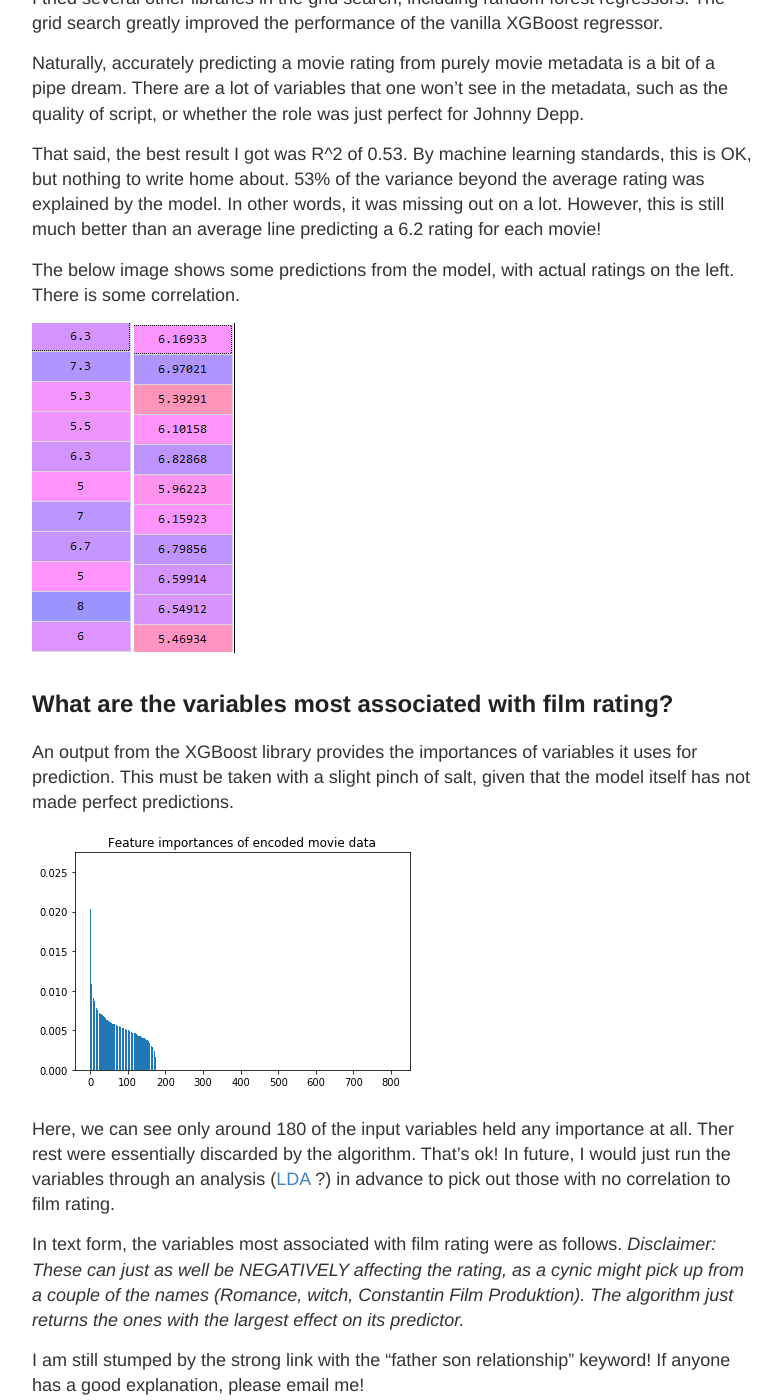
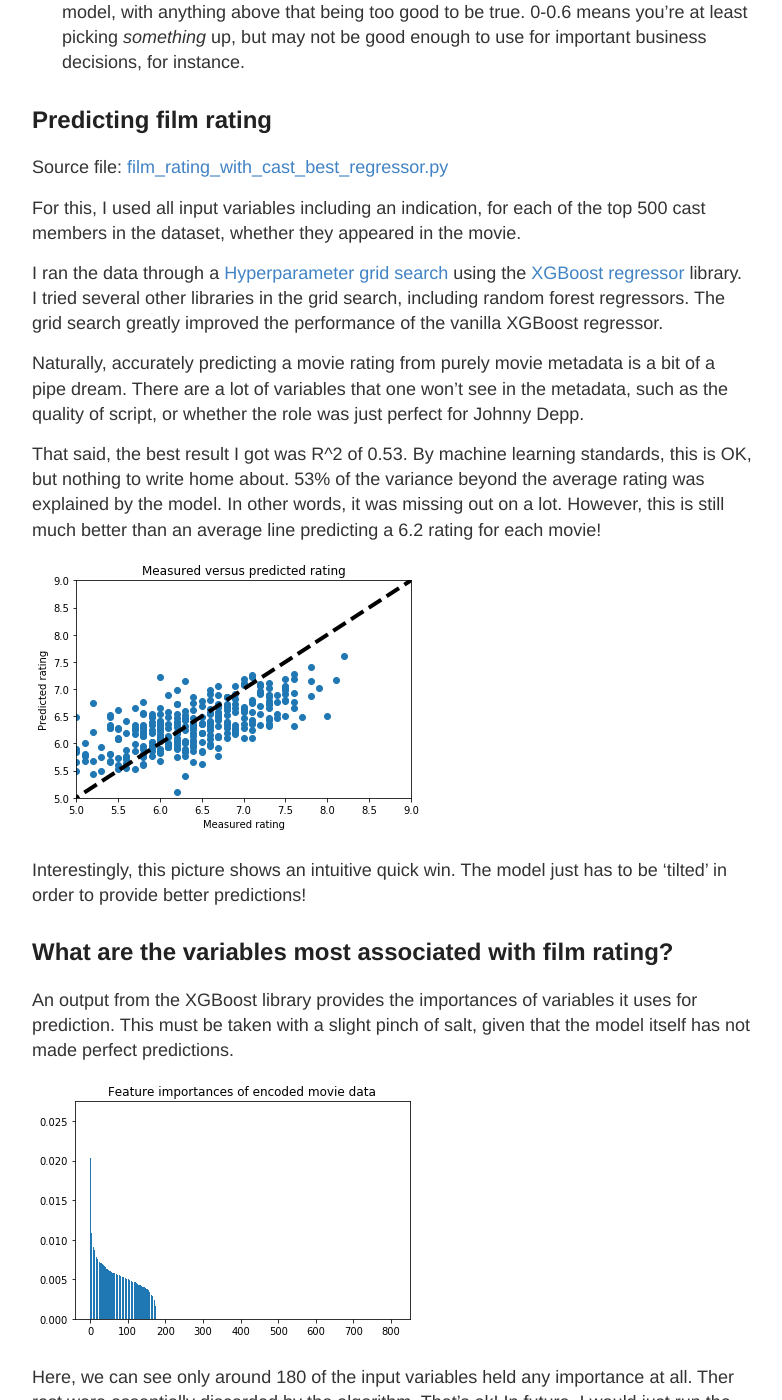
Before and after one commit to ryan-anderson-ds/ryan-anderson-ds.github.io, a Jekyll site: the page built from _posts/insights/2019-08-05-Predicting-Film-Success.md, in a window 1280 px wide and 1400 px high, scrolled down 3460 px. Shown: the whole window, without its empty margins (248-1030 px from the left). Built offline with Jekyll 4.4.1, drawn with Linux system fonts in a browser that asks for light colours; some of the changed text lies outside the part shown.

Commit message:
uploading prediction graphs

```diff
--- a/_posts/insights/2019-08-05-Predicting-Film-Success.md
+++ b/_posts/insights/2019-08-05-Predicting-Film-Success.md
@@ -86,9 +88,9 @@ Naturally, accurately predicting a movie rating from purely movie metadata is a
 
 That said, the best result I got was R^2 of 0.53. By machine learning standards, this is OK, but nothing to write home about. 53% of the variance beyond the average rating was explained by the model. In other words, it was missing out on a lot. However, this is still much better than an average line predicting a 6.2 rating for each movie!
 
-The below image shows some predictions from the model, with actual ratings on the left. There is some correlation.
+![Rating predictions](../images/insights/predicting_film_success_2019_08_05/rating_predictions.png "Rating predictions")
 
-![Model 1 predictions](../images/insights/predicting_film_success_2019_08_05/model_predictions_1.png "Model 1 predictions")
+Interestingly, this picture shows an intuitive quick win. The model just has to be 'tilted' in order to provide better predictions!
 
 What are the variables most associated with film rating?
 ------
@@ -137,6 +139,10 @@ As one might expect, this would be an easier task, given obvious factors such as
 * Many high revenue films are superhero movies
 
 Lo and behold, the same method as earlier returned an r-squared of 0.77 for this prediction. In other words, one can build a very good prediction of a film's revenue based purely on inputs known before the film goes public. This has real world consequences: for instance, a cinema could use this to predict how long they'd like to run a film for, ahead of time.
+
+![Revenue predictions](../images/insights/predicting_film_success_2019_08_05/revenue_predictions.png "Revenue predictions")
+
+This looks a lot better than my rating predictions. Sure, there are outliers, but they are fairly evenly spaced above and below the prediction line.
 
 What are the variables most associated with film **revenue**?
 ------
```
Also changed, not shown: other parts of _posts/insights/2019-08-05-Predicting-Film-Success.md (+2 -0 lines), images/insights/predicting_film_success_2019_08_05/rating_predictions.png (added), images/insights/predicting_film_success_2019_08_05/revenue_predictions.png (added).
